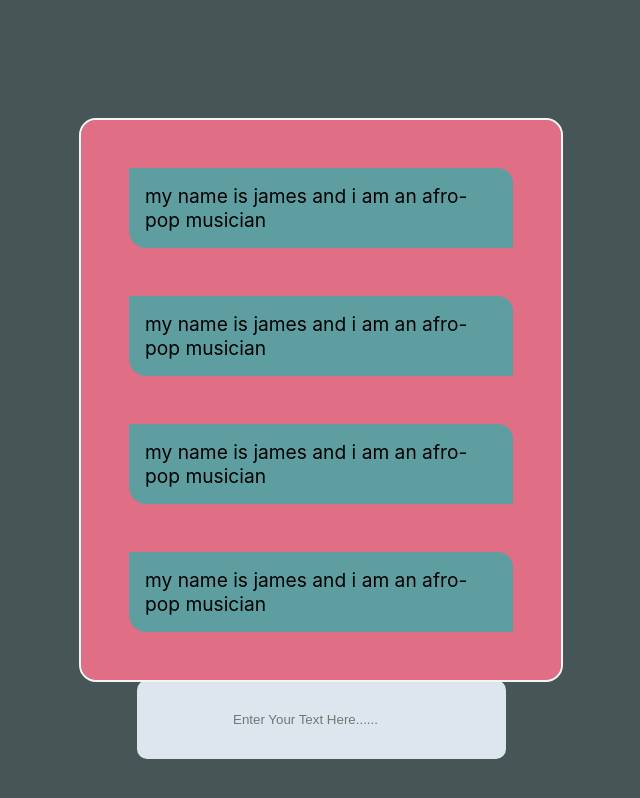
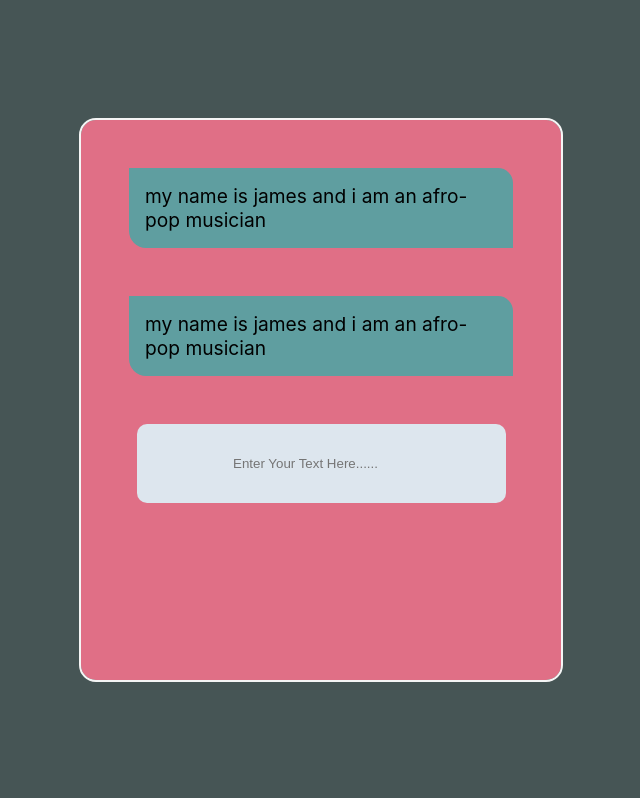
Before and after one commit to codedcrypt/assessment-2, a React (Create React App) app: page / in a window 1280 px wide. Shown: the whole page, without its empty margins (319-959 px from the left). Built offline with nearby package versions, Linux system fonts and the light colour scheme.

Commit message:
Update output.jsx

```diff
--- a/src/component/output.jsx
+++ b/src/component/output.jsx
@@ -4,7 +4,7 @@
   return (
     <div className='no'>
         <p>my name is {props.username} and i am an afro-pop musician </p>
-        <p>my name is {props.username} and i am an afro-pop musician</p>
+
 
     </div>
   )
```
